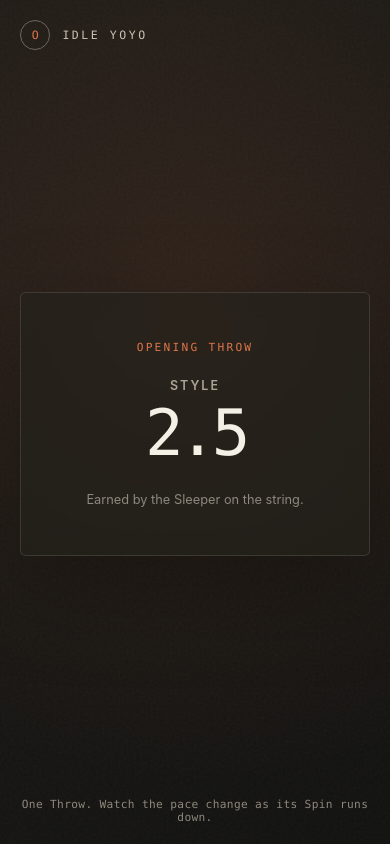
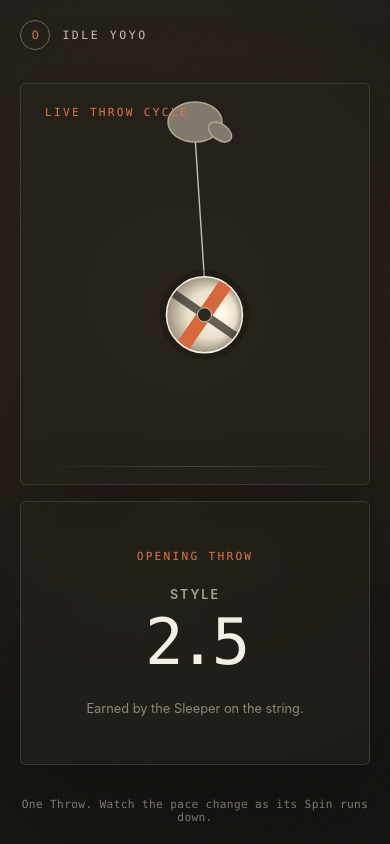
Before and after one commit to lafffta/Idle-Yoyo, a React (Vite) app: page / in a window 390 px wide. Built offline with nearby package versions, Linux system fonts and the light colour scheme.

Commit message:
Draw the living Throw Cycle (#47)

```diff
--- a/src/shell/app.tsx
+++ b/src/shell/app.tsx
@@ -2,6 +2,7 @@ import { useEffect, useRef } from "react";
 
 import { formatNumber } from "./format.js";
 import type { GameStore } from "./store.js";
+import { YoyoCanvas } from "./yoyo-canvas.js";
 
 type AppProps = {
   store: GameStore;
@@ -40,11 +41,18 @@ export function App({ store }: AppProps) {
         <span>IDLE YOYO</span>
       </header>
 
-      <section className="style-card" aria-labelledby="style-heading">
-        <p className="eyebrow">Opening Throw</p>
-        <h1 id="style-heading">Style</h1>
-        <StyleTicker store={store} />
-        <p className="caption">Earned by the Sleeper on the string.</p>
+      <section className="game-stage" aria-label="Opening Throw">
+        <div className="canvas-card">
+          <p className="eyebrow">Live Throw Cycle</p>
+          <YoyoCanvas store={store} />
+        </div>
+
+        <div className="style-card" aria-labelledby="style-heading">
+          <p className="eyebrow">Opening Throw</p>
+          <h1 id="style-heading">Style</h1>
+          <StyleTicker store={store} />
+          <p className="caption">Earned by the Sleeper on the string.</p>
+        </div>
       </section>
 
       <p className="footnote">One Throw. Watch the pace change as its Spin runs down.</p>
--- a/src/shell/styles.css
+++ b/src/shell/styles.css
@@ -63,17 +63,59 @@ body::before {
   letter-spacing: 0;
 }
 
-.style-card {
+.game-stage {
   align-self: center;
   justify-self: center;
-  width: min(100%, 48rem);
-  padding: clamp(2rem, 6vw, 5rem);
+  display: grid;
+  grid-template-columns: minmax(20rem, 1.35fr) minmax(18rem, 0.85fr);
+  gap: clamp(1rem, 2vw, 1.5rem);
+  width: min(100%, 68rem);
+}
+
+.canvas-card,
+.style-card {
   border: 1px solid rgba(244, 240, 230, 0.12);
   border-radius: 0.35rem;
   background: rgba(35, 33, 28, 0.64);
   box-shadow: 0 2rem 6rem rgba(0, 0, 0, 0.28);
+  backdrop-filter: blur(12px);
+}
+
+.canvas-card {
+  position: relative;
+  min-height: min(62vh, 36rem);
+  overflow: hidden;
+}
+
+.canvas-card::after {
+  position: absolute;
+  right: 1.25rem;
+  bottom: 1.1rem;
+  left: 1.25rem;
+  height: 1px;
+  content: "";
+  background: linear-gradient(90deg, transparent, rgba(244, 240, 230, 0.18), transparent);
+}
+
+.canvas-card .eyebrow {
+  position: absolute;
+  z-index: 1;
+  top: 1.35rem;
+  left: 1.5rem;
+  margin: 0;
+}
+
+.yoyo-canvas {
+  display: block;
+  width: 100%;
+  height: 100%;
+  min-height: min(62vh, 36rem);
+}
+
+.style-card {
+  align-self: center;
+  padding: clamp(2rem, 6vw, 5rem);
   text-align: center;
-  backdrop-filter: blur(12px);
 }
 
 .eyebrow {
@@ -127,6 +169,22 @@ h1 {
   text-align: center;
 }
 
+@media (max-width: 50rem) {
+  .game-stage {
+    grid-template-columns: 1fr;
+    width: min(100%, 38rem);
+  }
+
+  .canvas-card,
+  .yoyo-canvas {
+    min-height: 25rem;
+  }
+
+  .style-card {
+    padding: 2.5rem 1.5rem;
+  }
+}
+
 @media (max-width: 32rem) {
   .shell {
     padding: 1.25rem;
--- /dev/null
+++ b/src/shell/yoyo-canvas.tsx
@@ -0,0 +1,234 @@
+import { useEffect, useRef } from "react";
+
+import { rewindDuration, throwPower } from "../core/simulation.js";
+import type { GameState } from "../core/simulation.js";
+import type { GameStore } from "./store.js";
+
+type YoyoCanvasProps = {
+  store: GameStore;
+};
+
+type CanvasSize = {
+  width: number;
+  height: number;
+};
+
+type Point = {
+  x: number;
+  y: number;
+};
+
+const YOYO_RADIUS = 38;
+const SPIN_TO_RADIANS_PER_SECOND = 0.16;
+const MAX_DRAW_STEP_SECONDS = 0.05;
+
+function clamp(value: number, minimum: number, maximum: number): number {
+  return Math.min(Math.max(value, minimum), maximum);
+}
+
+function prepareCanvas(
+  canvas: HTMLCanvasElement,
+  context: CanvasRenderingContext2D,
+): CanvasSize {
+  const width = Math.max(canvas.clientWidth, 1);
+  const height = Math.max(canvas.clientHeight, 1);
+  const pixelRatio = Math.min(window.devicePixelRatio || 1, 2);
+  const pixelWidth = Math.round(width * pixelRatio);
+  const pixelHeight = Math.round(height * pixelRatio);
+
+  if (canvas.width !== pixelWidth || canvas.height !== pixelHeight) {
+    canvas.width = pixelWidth;
+    canvas.height = pixelHeight;
+  }
+
+  context.setTransform(pixelRatio, 0, 0, pixelRatio, 0, 0);
+  return { width, height };
+}
+
+function drawHand(context: CanvasRenderingContext2D, position: Point): void {
+  const { x, y } = position;
+  context.save();
+  context.fillStyle = "#81796b";
+  context.strokeStyle = "#b0a797";
+  context.lineWidth = 1.5;
+
+  context.beginPath();
+  context.ellipse(x, y, 27, 20, 0, 0, Math.PI * 2);
+  context.fill();
+  context.stroke();
+
+  context.beginPath();
+  context.ellipse(x + 25, y + 10, 13, 8, Math.PI / 5, 0, Math.PI * 2);
+  context.fill();
+  context.stroke();
+  context.restore();
+}
+
+function drawString(
+  context: CanvasRenderingContext2D,
+  hand: Point,
+  yoyo: Point,
+): void {
+  context.save();
+  context.strokeStyle = "#c7bfae";
+  context.lineWidth = 1.4;
+  context.beginPath();
+  context.moveTo(hand.x, hand.y + 14);
+  context.lineTo(yoyo.x, yoyo.y - YOYO_RADIUS + 3);
+  context.stroke();
+  context.restore();
+}
+
+function drawSpeedArcs(
+  context: CanvasRenderingContext2D,
+  position: Point,
+  spinRatio: number,
+  angle: number,
+): void {
+  if (spinRatio <= 0) return;
+
+  context.save();
+  context.translate(position.x, position.y);
+  context.rotate(angle * 0.35);
+  context.strokeStyle = `rgba(222, 118, 75, ${0.14 + spinRatio * 0.48})`;
+  context.lineWidth = 2;
+  context.lineCap = "round";
+
+  for (const offset of [0, Math.PI]) {
+    context.beginPath();
+    context.arc(0, 0, YOYO_RADIUS + 9, offset - 0.48, offset + 0.48);
+    context.stroke();
+  }
+
+  context.restore();
+}
+
+function drawYoyo(
+  context: CanvasRenderingContext2D,
+  position: Point,
+  angle: number,
+  spinRatio: number,
+): void {
+  drawSpeedArcs(context, position, spinRatio, angle);
+
+  context.save();
+  context.translate(position.x, position.y);
+
+  context.beginPath();
+  context.arc(0, 0, YOYO_RADIUS + 7, 0, Math.PI * 2);
+  context.fillStyle = "rgba(0, 0, 0, 0.18)";
+  context.fill();
+
+  context.rotate(angle);
+  context.beginPath();
+  context.arc(0, 0, YOYO_RADIUS, 0, Math.PI * 2);
+  context.clip();
+
+  const body = context.createRadialGradient(-12, -15, 2, 0, 0, YOYO_RADIUS);
+  body.addColorStop(0, "#fff8e9");
+  body.addColorStop(0.62, "#e9dfca");
+  body.addColorStop(1, "#9d927f");
+  context.fillStyle = body;
+  context.fillRect(-YOYO_RADIUS, -YOYO_RADIUS, YOYO_RADIUS * 2, YOYO_RADIUS * 2);
+
+  context.fillStyle = "#d6683e";
+  context.fillRect(-YOYO_RADIUS, -7, YOYO_RADIUS * 2, 14);
+  context.fillStyle = "rgba(39, 36, 31, 0.7)";
+  context.fillRect(-4, -YOYO_RADIUS, 8, YOYO_RADIUS * 2);
+  context.restore();
+
+  context.save();
+  context.translate(position.x, position.y);
+  context.strokeStyle = "#f4f0e6";
+  context.lineWidth = 1.5;
+  context.beginPath();
+  context.arc(0, 0, YOYO_RADIUS, 0, Math.PI * 2);
+  context.stroke();
+
+  context.fillStyle = "#2b2823";
+  context.beginPath();
+  context.arc(0, 0, 7, 0, Math.PI * 2);
+  context.fill();
+  context.strokeStyle = "#d3c9b6";
+  context.lineWidth = 1;
+  context.stroke();
+  context.restore();
+}
+
+function rewindProgress(state: GameState): number {
+  if (state.phase !== "Rewinding") return 0;
+  return clamp(state.phaseElapsed / rewindDuration(state), 0, 1);
+}
+
+function yoyoPosition(state: GameState, { width, height }: CanvasSize): Point {
+  const x = width / 2;
+  const sleeperY = height - YOYO_RADIUS - 34;
+  const readyY = 82;
+
+  if (state.phase === "Sleeping") return { x, y: sleeperY };
+  if (state.phase === "Ready") return { x, y: readyY };
+
+  const progress = rewindProgress(state);
+  const eased = 1 - (1 - progress) ** 3;
+  const sway = Math.sin(progress * Math.PI * 4) * 12 * (1 - progress);
+  return { x: x + sway, y: sleeperY + (readyY - sleeperY) * eased };
+}
+
+function drawScene(
+  context: CanvasRenderingContext2D,
+  size: CanvasSize,
+  state: GameState,
+  angle: number,
+): void {
+  context.clearRect(0, 0, size.width, size.height);
+
+  const hand = { x: size.width / 2, y: 38 };
+  const yoyo = yoyoPosition(state, size);
+  const spinRatio =
+    state.phase === "Sleeping" ? clamp(state.spin / Math.max(throwPower(state), 1), 0, 1) : 0;
+
+  drawString(context, hand, yoyo);
+  drawHand(context, hand);
+  drawYoyo(context, yoyo, angle, spinRatio);
+}
+
+export function YoyoCanvas({ store }: YoyoCanvasProps) {
+  const canvas = useRef<HTMLCanvasElement>(null);
+
+  useEffect(() => {
+    const element = canvas.current;
+    const context = element?.getContext("2d");
+    if (!element || !context) return;
+
+    let frame: number;
+    let angle = 0;
+    let lastDrawnAt: number | undefined;
+
+    const draw = (drawnAt: number) => {
+      const state = store.getState();
+      const drawStep =
+        lastDrawnAt === undefined
+          ? 0
+          : Math.min((drawnAt - lastDrawnAt) / 1_000, MAX_DRAW_STEP_SECONDS);
+      lastDrawnAt = drawnAt;
+
+      // The frame timestamp controls the drawn angle only. Game time still comes exclusively
+      // from the store's wall clock; pausing this loop cannot change simulation results.
+      if (state.phase === "Sleeping") {
+        angle = (angle + state.spin * SPIN_TO_RADIANS_PER_SECOND * drawStep) % (Math.PI * 2);
+      }
+
+      drawScene(context, prepareCanvas(element, context), state, angle);
+      frame = requestAnimationFrame(draw);
+    };
+
+    frame = requestAnimationFrame(draw);
+    return () => cancelAnimationFrame(frame);
+  }, [store]);
+
+  return (
+    <canvas ref={canvas} className="yoyo-canvas" role="img" aria-label="A yoyo on its string">
+      A yoyo whose motion follows the current Throw Cycle.
+    </canvas>
+  );
+}
```
